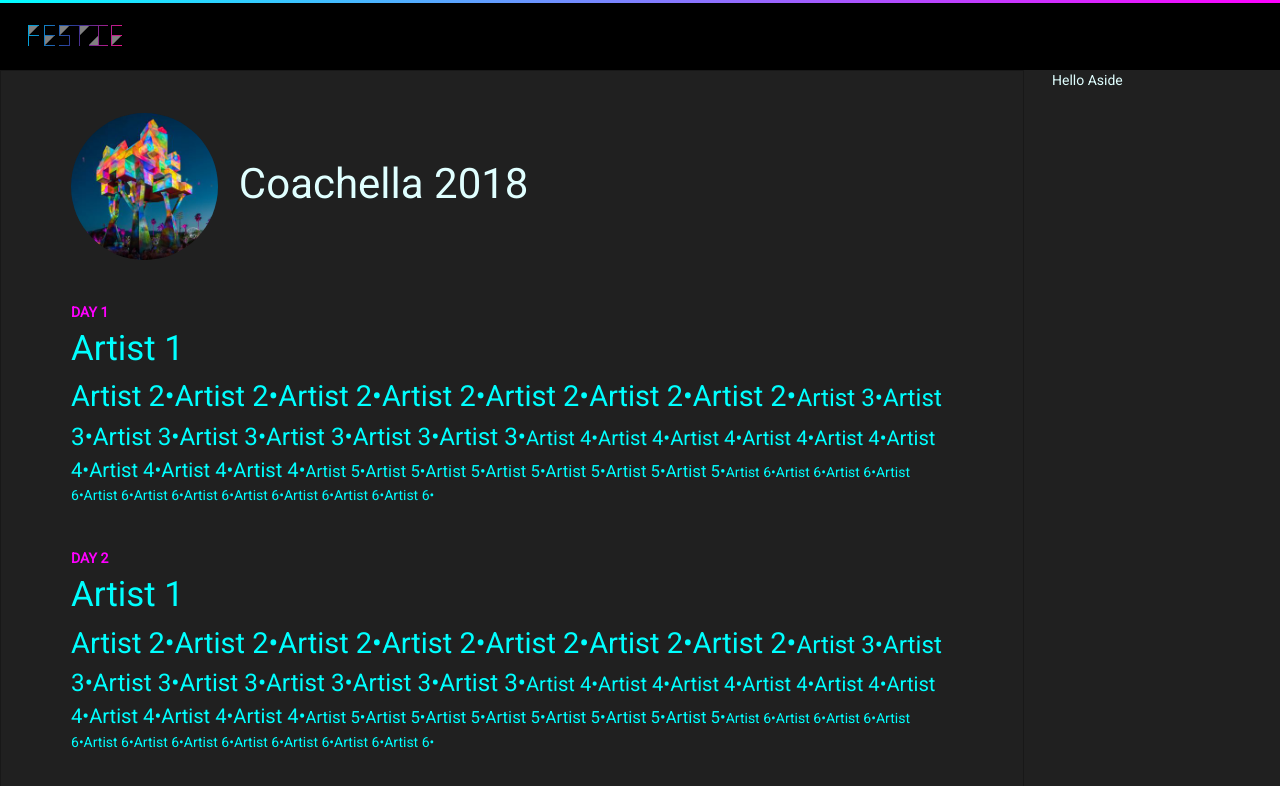
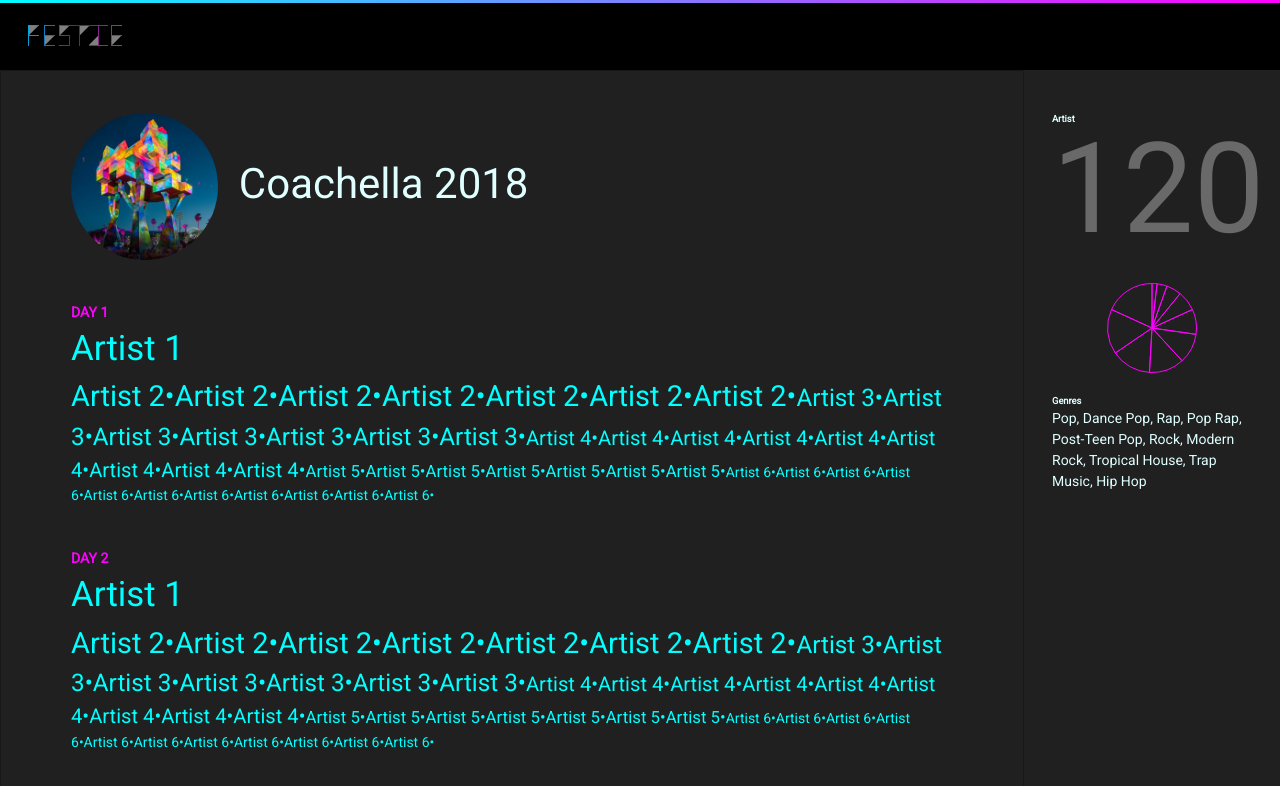
Before and after one commit to sainzvega/festie, a React (Create React App) app: page / in a window 1280 px wide. Shown: the top 786 px of the page. Built offline with nearby package versions, Linux system fonts and the light colour scheme.

Commit message:
Create working prototypes of information components

```diff
--- /dev/null
+++ b/src/features/festival/FestivalData/FestivalDataFooter.js
@@ -0,0 +1,13 @@
+import React from 'react';
+
+const FestivalDataFooter = (props) => {
+    const { footerText, footerDataText } = props;
+    return (
+        <div>
+            <h6 className=""><strong>{footerText}</strong></h6>
+            <div className="">{footerDataText}</div>
+        </div>
+    );
+};
+
+export default FestivalDataFooter;
--- /dev/null
+++ b/src/features/festival/FestivalData/FestivalDataHeader.js
@@ -0,0 +1,13 @@
+import React from 'react';
+
+const FestivalDataHeader = (props) => {
+    const { headerText, headerDataText } = props;
+    return (
+        <div>
+            <h6 className=""><strong>{headerText}</strong></h6>
+            <div className="artist-count">{headerDataText}</div>
+        </div>
+    );
+};
+
+export default FestivalDataHeader;
--- /dev/null
+++ b/src/features/festival/FestivalData/FestivalPie.js
@@ -0,0 +1,9 @@
+import React from 'react';
+import { Pie } from 'react-chartjs-2';
+
+const FestivalPie = (props) => {
+    const { data } = props;
+    return <Pie data={data} />;
+};
+
+export default FestivalPie;
--- a/src/features/festival/FestivalInfo.js
+++ b/src/features/festival/FestivalInfo.js
@@ -1,9 +1,35 @@
 import React from 'react';
+import FestivalDataHeader from './FestivalData/FestivalDataHeader';
+import FestivalPie from './FestivalData/FestivalPie';
+import FestivalDataFooter from './FestivalData/FestivalDataFooter';
 
 const FestivalInfo = () => {
+    const headerText = 'Artist';
+    const headerDataText = '120';
+    const footerText = 'Genres';
+    const footerDataText = 'Pop, Dance Pop, Rap, Pop Rap, Post-Teen Pop, Rock, Modern Rock, Tropical House, Trap Music, Hip Hop';
+    const data = {
+        datasets: [{
+            label: '',
+            data: [1, 2, 3, 4, 5, 6, 7, 8, 9, 10],
+            backgroundColor: "rgba(0, 0, 0, 0)",
+            borderColor: "magenta",
+            borderWidth: "1",
+        }]
+    };
     return (
         <aside>
-            Hello Aside
+            <br />
+            <br />
+            <FestivalDataHeader
+                headerText={headerText}
+                headerDataText={headerDataText} />
+            <br />
+            <FestivalPie data={data} />
+            <br />
+            <FestivalDataFooter
+                footerText={footerText}
+                footerDataText={footerDataText} />
         </aside>
     );
 };
```
